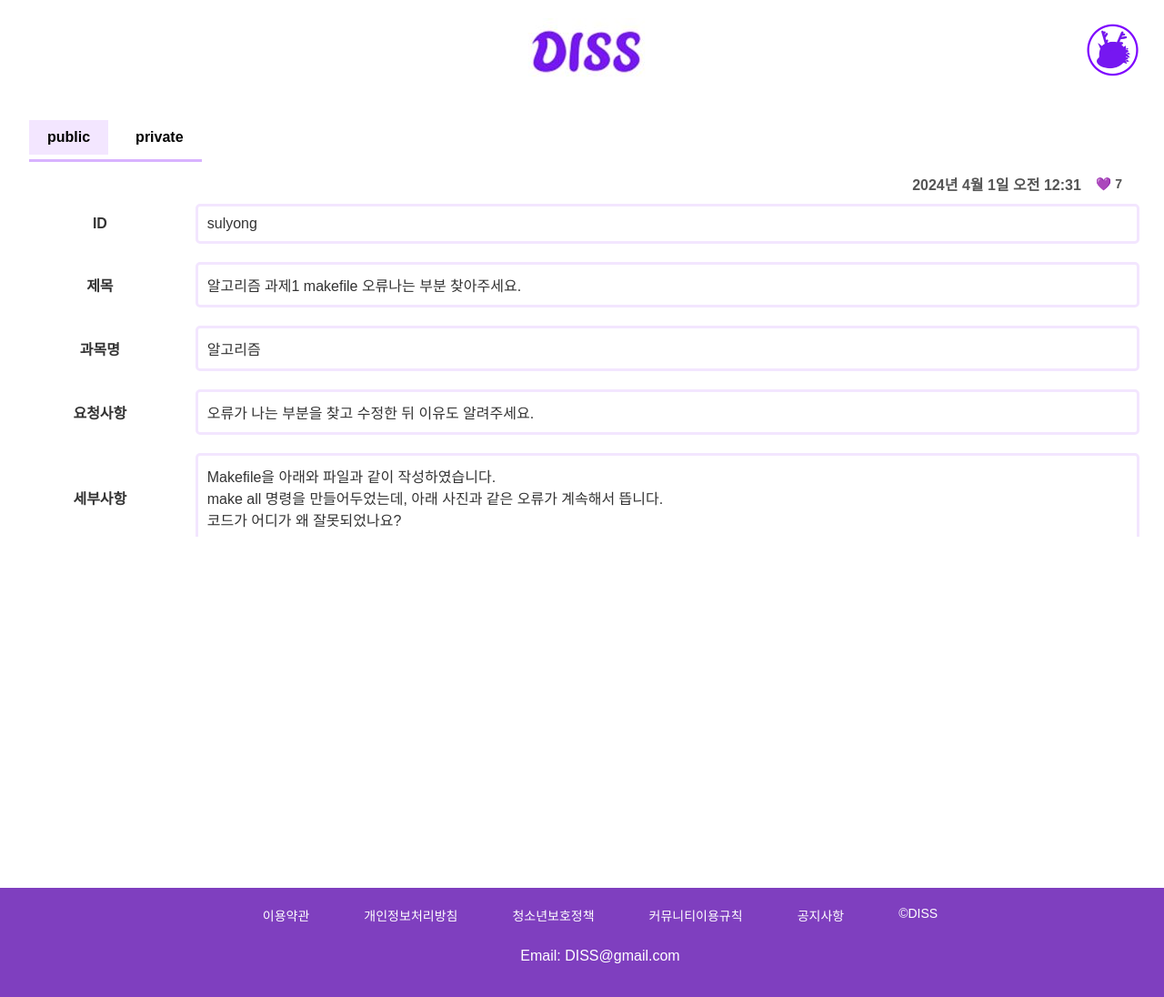
After one commit to jga-eun/DISS, a PHP site: page /QnA-public_sub.html in a window 1280 px wide. The commit adds this page. Shown: the whole page at 91% size. Run offline with PHP 8.4, Linux system fonts and the light colour scheme; grey boxes are pictures that could not be loaded.

Commit message:
QnA-public_sub 페이지 구현(자료 열람 전 페이지)

```diff
--- a/QnA-public_main.html
+++ b/QnA-public_main.html
@@ -4,7 +4,7 @@
     <meta charset="UTF-8">
     <title>DISS QnA</title>
     <link rel="stylesheet" href="QnA-public_style.css">
-    <script src="QnA-public_main.js" defer></script>
+    <script src="QnA-public_act.js" defer></script>
 </head>
 <body>
     <header>
@@ -25,7 +25,7 @@
     </div>
 
     <div class="questions">
-        <div class="question" onclick="navigateToPage('page1.html')">
+        <div class="question" onclick="navigateToPage('QnA-public_sub.html')">
             <img src="images/icon.jpg" alt="아이콘" class="question-icon">
             <div class="question-content">
                 <div class="question-header">
--- a/QnA-public_style.css
+++ b/QnA-public_style.css
@@ -182,3 +182,112 @@ footer a {
   text-decoration: none;
   font-size: 14px;
 }
+
+
+/*sub page*/
+.question-detail {
+    overflow-y: scroll; /* 세로 스크롤을 위한 설정 */
+    max-height: 400px; /* 스크롤 높이 제한을 위해 추가 */
+}
+
+.detail-header {
+    display: flex;
+    justify-content: flex-end; /* 오른쪽 정렬 */
+    align-items: center;
+    margin-bottom: 10px;
+    margin-right: 40px;
+    gap: 10px;
+}
+
+.row-title {
+    width: 15%;
+    font-weight: bold;
+    text-align: center; /* 타이틀 가운데 정렬 */
+    margin-right: 10px;
+}
+
+.row-content {
+    width: 80%; /* 내용의 폭 */
+    text-align: left; /* 내용 왼쪽 정렬 */
+    padding: 10px;
+    border: 3px solid #f3e6ff;
+    border-radius: 5px;
+}
+
+.detail-timestamp, .question-likes {
+    font-weight: bold;
+    color: #555;
+}
+
+.detail-row {
+    display: flex;
+    align-items: center;
+    margin-bottom: 20px;
+}
+
+/* 보라색 구분선 */
+.file-divider {
+    margin-top: 20px;
+    width: 95%;
+    border-top: 2px solid #D8B2FF;
+}
+
+.detail-photo {
+    width: 50px; /* 이미지 크기 조정 */
+    height: 50px; /* 이미지 크기 조정 */
+    margin-right: 15px;
+}
+
+.detail-icon {
+    width: 50px; /* 아이콘 크기 조정 */
+    height: 50px; /* 아이콘 크기 조정 */
+    margin-right: 15px;
+}
+
+.icon-info {
+    display: inline-block; /* 아이콘과 텍스트를 같은 줄에 배치 */
+    vertical-align: middle;
+}
+/*sub page*/
+.detail-row {
+    display: flex;
+    align-items: center;
+    margin-bottom: 20px;
+    margin-left: 15px;
+}
+
+.detail-photo {
+    width: 50px; /* 이미지 크기 조정 */
+    height: 50px; /* 이미지 크기 조정 */
+    margin-right: 15px;
+}
+
+.detail-icon {
+    width: 80px; /* 아이콘 크기 조정 */
+    height: 80px; /* 아이콘 크기 조정 */
+    margin-right: 15px;
+}
+
+.icon-container {
+    display: flex;
+    align-items: center;
+    margin-left: 80px;
+    margin-bottom: 15px;
+}
+
+.icon-info {
+    display: inline-block;
+    vertical-align: middle;
+
+}
+
+.open-button {
+    margin-right: 40px;
+    padding: 5px 10px;
+    background-color: #F3E6FF;
+    color: #7E05FE;
+    border: none;
+    border-radius: 5px;
+    cursor: pointer;
+    font-size: 14px;
+}
--- /dev/null
+++ b/QnA-public_sub.html
@@ -0,0 +1,90 @@
+<!DOCTYPE html>
+<html lang="ko">
+<head>
+    <meta charset="UTF-8">
+    <title>DISS QnA</title>
+    <link rel="stylesheet" href="QnA-public_style.css">
+    <script src="QnA-public_act.js" defer></script>
+</head>
+<body>
+    <header>
+        <img src="images/logo.jpg" alt="DISS 로고" class="logo-img">
+        <img src="images/char.png" alt="캐릭터" class="char-img">
+    </header>
+
+    <div class="search-bar">
+        <div class="search-options">
+            <a href="#" class="button active">public</a>
+            <a href="#" class="button">private</a>
+            <div class="underline"></div>
+        </div>
+    </div>
+
+    <div class="question-detail">
+        <div class="detail-header">
+            <div class="detail-timestamp">2024년 4월 1일 오전 12:31</div>
+            <button class="question-likes" onclick="incrementLikes(this)">💜 7</button>
+        </div>
+        <div class="detail-row">
+            <div class="row-title">ID</div>
+            <div class="row-content">sulyong</div>
+        </div>
+        <div class="detail-row">
+            <div class="row-title">제목</div>
+            <div class="row-content">알고리즘 과제1 makefile 오류나는 부분 찾아주세요.</div>
+        </div>
+        <div class="detail-row">
+            <div class="row-title">과목명</div>
+            <div class="row-content">알고리즘</div>
+        </div>
+        <div class="detail-row">
+            <div class="row-title">요청사항</div>
+            <div class="row-content">오류가 나는 부분을 찾고 수정한 뒤 이유도 알려주세요.</div>
+        </div>
+        <div class="detail-row">
+            <div class="row-title">세부사항</div>
+            <div class="row-content">
+                Makefile을 아래와 파일과 같이 작성하였습니다.<br>
+                make all 명령을 만들어두었는데, 아래 사진과 같은 오류가 계속해서 뜹니다.<br>
+                코드가 어디가 왜 잘못되었나요?
+            </div>
+        </div>
+        <div class="detail-row">
+            <div class="row-title">사진</div>
+            <div class="row-content">
+                <img src="images/image.jpg" alt="이미지 추가" class="detail-photo">
+            </div>
+        </div>
+        <div class="detail-row">
+            <div class="row-title">파일</div>
+            <div class="row-content">
+                Makefile
+            </div>
+        </div>
+        <hr class="file-divider">
+
+        <div class="icon-container" style="display: flex; justify-content: space-between; align-items: center;">
+            <div style="display: flex; align-items: center;">
+                <img src="images/icon.jpg" alt="아이콘" class="detail-icon">
+                <div class="icon-info">
+                    <strong>윤수정</strong>
+                    <p>열람하면 10포인트가 차감됩니다.</p>
+                </div>
+            </div>
+            <button class="open-button">open</button>
+        </div>
+    </div>
+
+    <footer>
+        <nav class="footer-nav">
+            <a href="#">이용약관</a>
+            <a href="#">개인정보처리방침</a>
+            <a href="#">청소년보호정책</a>
+            <a href="#">커뮤니티이용규칙</a>
+            <a href="#">공지사항</a>
+            <a href="#">©DISS</a>
+        </nav>
+        <p>Email: DISS@gmail.com</p>
+    </footer>
+</body>
+</html>
```
Also changed, not shown: QnA-public_act.js (renamed from QnA-public_main.js).
